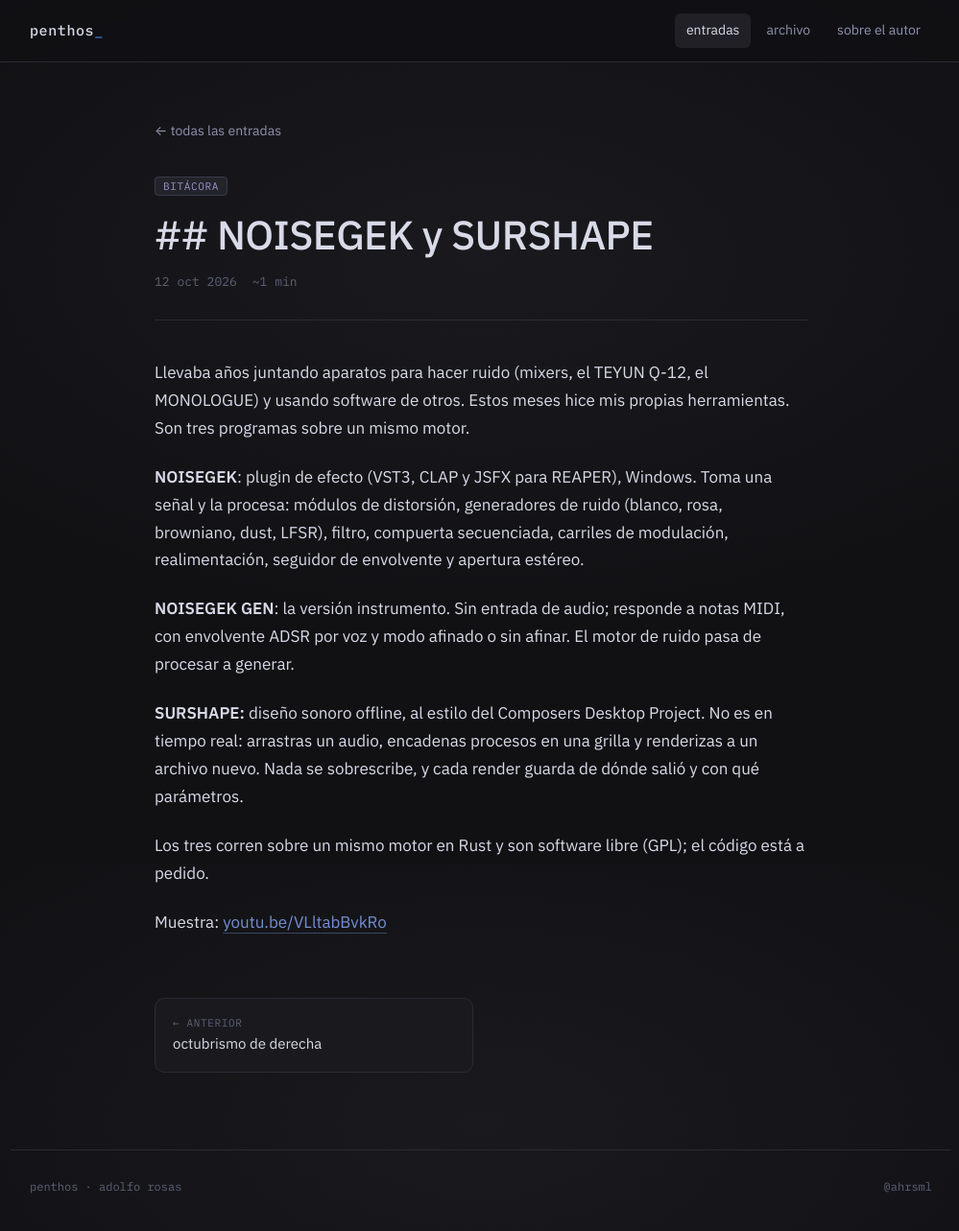
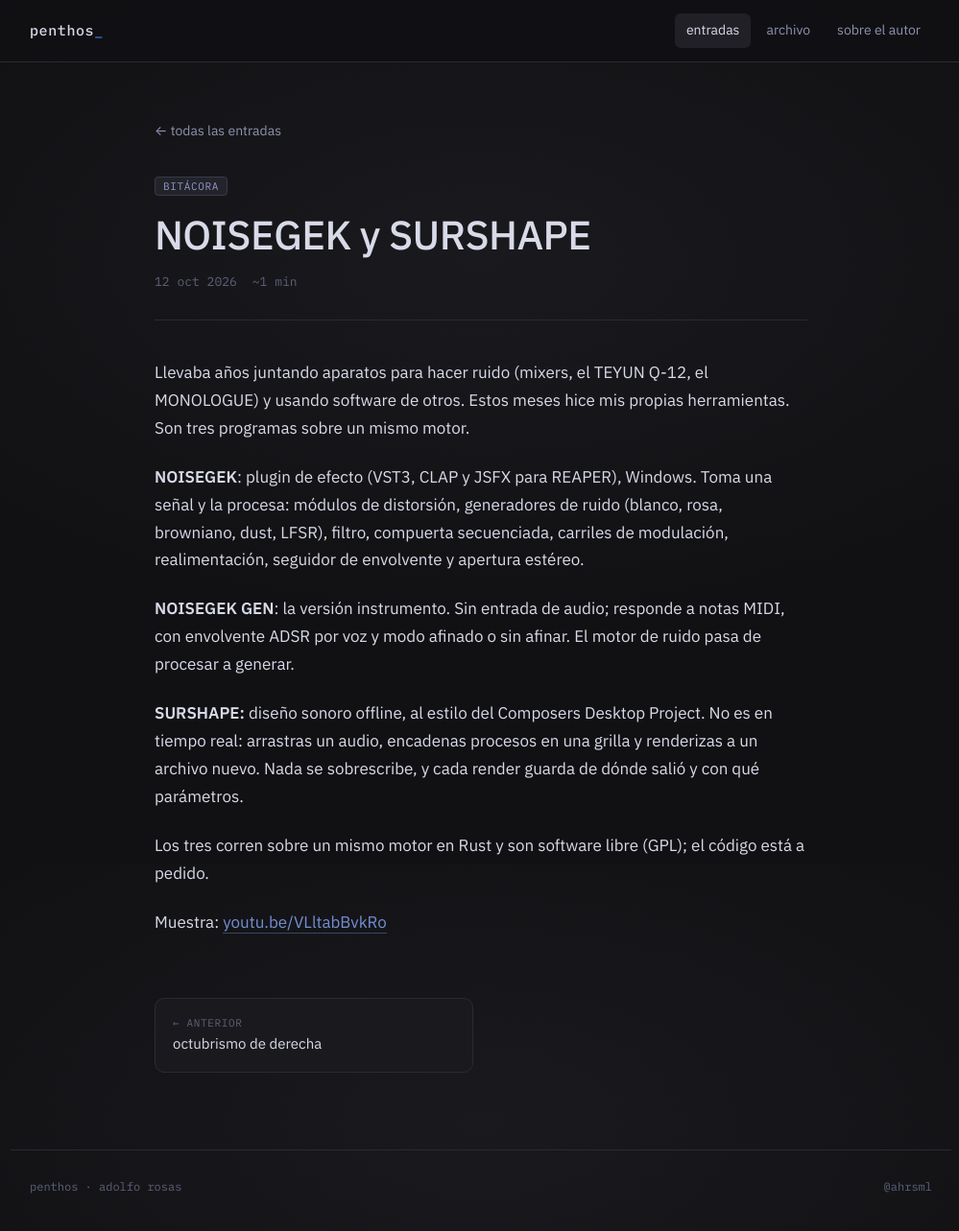
Before and after one commit to penthosblog/penthosblog.github.io, a Jekyll site: the page built from _posts/2026-10-12-noisegek-y-surshape.md, in a window 1280 px wide and 1287 px high. Shown: the top 1283 px of the window at 96% size, without its empty margins (139-1138 px from the left). Built offline with Jekyll 4.4.1, drawn with Linux system fonts in a browser that asks for light colours.

```diff
--- a/_posts/2026-10-12-noisegek-y-surshape.md
+++ b/_posts/2026-10-12-noisegek-y-surshape.md
@@ -1,5 +1,5 @@
 ---
-title: "## NOISEGEK y SURSHAPE"
+title: NOISEGEK y SURSHAPE
 date: 2026-10-12
 tipo: bitácora
 published: true
```
